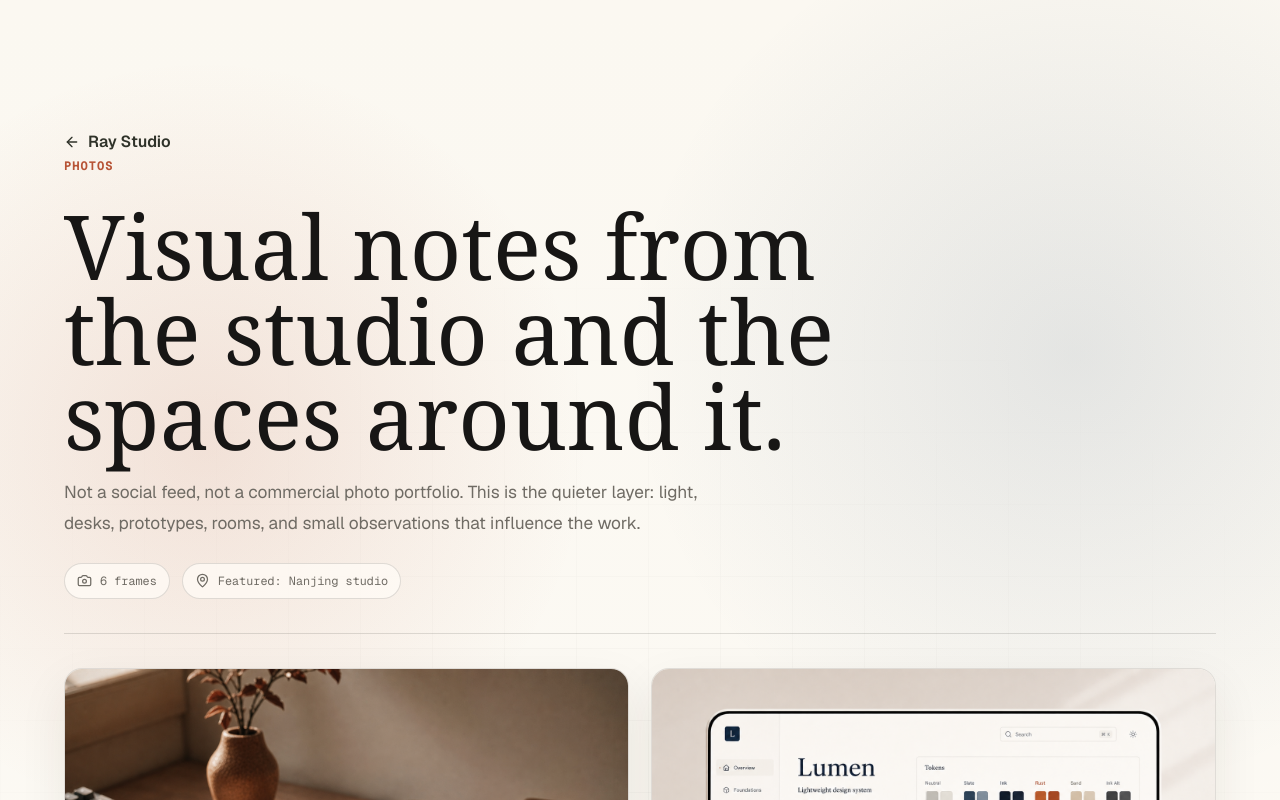
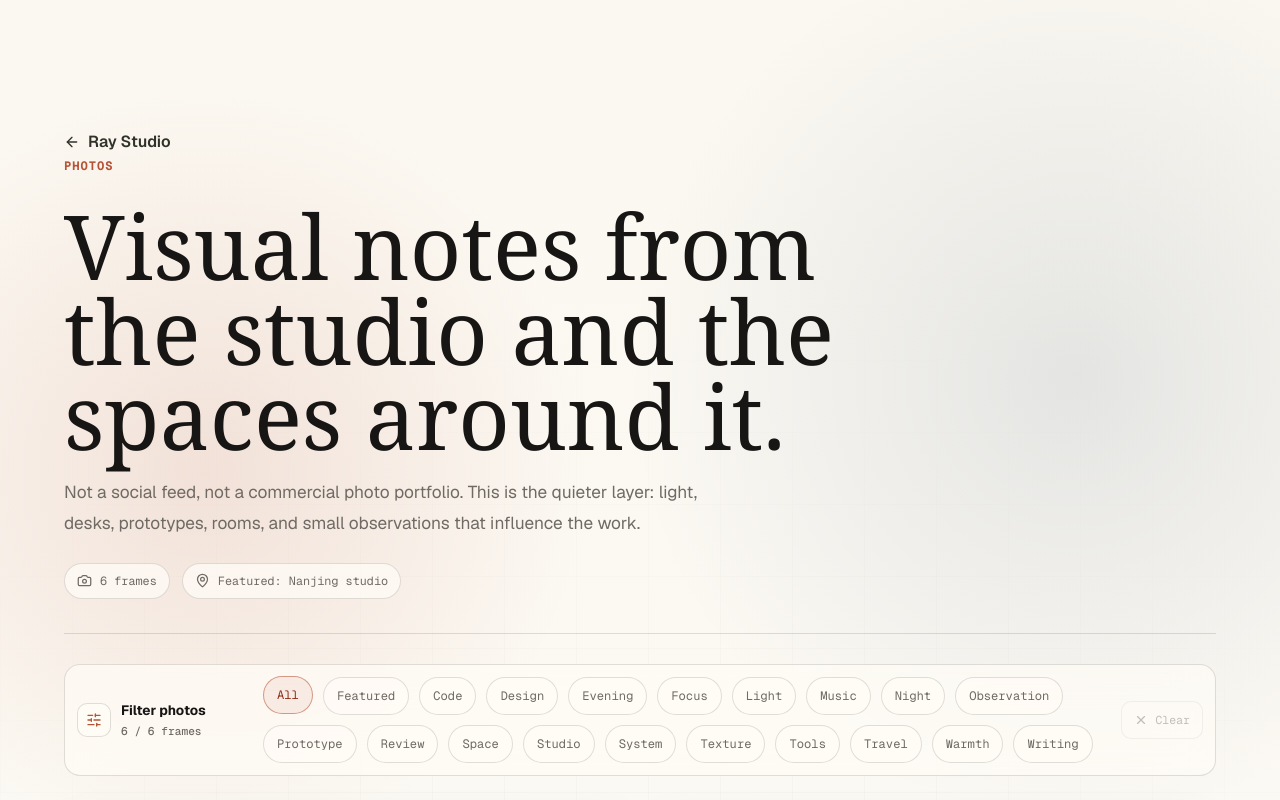
Before and after one commit to njueeRay/elegant-developer-studio, a Next.js app: page /photos in a window 1280 px wide. Shown: the top 800 px of the page. Built offline with nearby package versions, Linux system fonts and the light colour scheme.

Commit message:
feat: add photo filtering workflow

```diff
--- a/src/app/globals.css
+++ b/src/app/globals.css
@@ -1785,12 +1785,21 @@ kbd {
 }
 
 .photo-feature-band,
+.photo-explorer,
 .photo-grid,
 .music-console {
   position: relative;
   z-index: 1;
   width: min(100%, 1180px);
   margin: 0 auto;
+}
+
+.photo-explorer {
+  padding-top: 30px;
+}
+
+.photo-explorer .filter-toolbar {
+  margin-bottom: 0;
 }
 
 .photo-feature-band {
--- a/src/components/media/photo-grid.tsx
+++ b/src/components/media/photo-grid.tsx
@@ -3,12 +3,44 @@
 import Image from "next/image";
 import { ChevronLeft, ChevronRight, Expand, MapPin, X } from "lucide-react";
 import { useEffect, useMemo, useState } from "react";
+import { FilterBar } from "@/components/content/filter-bar";
 import type { Photo } from "@/data/media";
 
 export function PhotoGrid({ photos }: { photos: Photo[] }) {
+  const [activeFilter, setActiveFilter] = useState("All");
   const [activeIndex, setActiveIndex] = useState<number | null>(null);
-  const activePhoto = activeIndex === null ? null : photos[activeIndex];
-  const featured = useMemo(() => photos.filter((photo) => photo.featured), [photos]);
+  const filterItems = useMemo(
+    () => [
+      "All",
+      "Featured",
+      ...Array.from(new Set(photos.flatMap((photo) => photo.tags))).sort(),
+    ],
+    [photos],
+  );
+  const filteredPhotos = useMemo(() => {
+    if (activeFilter === "All") {
+      return photos;
+    }
+
+    if (activeFilter === "Featured") {
+      return photos.filter((photo) => photo.featured);
+    }
+
+    return photos.filter((photo) => photo.tags.includes(activeFilter));
+  }, [activeFilter, photos]);
+  const activePhoto = activeIndex === null ? null : filteredPhotos[activeIndex];
+  const highlights = useMemo(() => {
+    if (activeFilter === "All") {
+      return photos.filter((photo) => photo.featured);
+    }
+
+    return filteredPhotos.slice(0, 2);
+  }, [activeFilter, filteredPhotos, photos]);
+
+  function handleFilterChange(filter: string) {
+    setActiveFilter(filter);
+    setActiveIndex(null);
+  }
 
   useEffect(() => {
     if (activeIndex === null) {
@@ -22,13 +54,15 @@ export function PhotoGrid({ photos }: { photos: Photo[] }) {
 
       if (event.key === "ArrowRight") {
         setActiveIndex((index) =>
-          index === null ? index : (index + 1) % photos.length,
+          index === null ? index : (index + 1) % filteredPhotos.length,
         );
       }
 
       if (event.key === "ArrowLeft") {
         setActiveIndex((index) =>
-          index === null ? index : (index - 1 + photos.length) % photos.length,
+          index === null
+            ? index
+            : (index - 1 + filteredPhotos.length) % filteredPhotos.length,
         );
       }
     };
@@ -40,17 +74,30 @@ export function PhotoGrid({ photos }: { photos: Photo[] }) {
       window.removeEventListener("keydown", onKeyDown);
       document.body.style.overflow = "";
     };
-  }, [activeIndex, photos.length]);
+  }, [activeIndex, filteredPhotos.length]);
 
   return (
     <>
+      <section className="photo-explorer" aria-label="Photo explorer">
+        <FilterBar
+          label="Filter photos"
+          active={activeFilter}
+          items={filterItems}
+          onChange={handleFilterChange}
+          resultCount={filteredPhotos.length}
+          totalCount={photos.length}
+          noun="frames"
+        />
+      </section>
+
+      {highlights.length > 0 ? (
         <section className="photo-feature-band" aria-label="Featured photos">
-        {featured.map((photo, index) => (
+          {highlights.map((photo, index) => (
             <button
               key={photo.slug}
               type="button"
               className="photo-feature-card"
-            onClick={() => setActiveIndex(photos.indexOf(photo))}
+              onClick={() => setActiveIndex(filteredPhotos.indexOf(photo))}
             >
               <Image
                 src={photo.image}
@@ -59,7 +106,7 @@ export function PhotoGrid({ photos }: { photos: Photo[] }) {
                 height={760}
                 className="photo-feature-image"
                 unoptimized={photo.image.startsWith("http")}
-              priority={index === 0}
+                priority={activeFilter === "All" && index === 0}
               />
               <span>
                 <small>{photo.mood}</small>
@@ -68,9 +115,10 @@ export function PhotoGrid({ photos }: { photos: Photo[] }) {
             </button>
           ))}
         </section>
+      ) : null}
 
       <section className="photo-grid" aria-label="Photo notes">
-        {photos.map((photo, index) => (
+        {filteredPhotos.map((photo, index) => (
           <button
             key={photo.slug}
             type="button"
@@ -120,7 +168,9 @@ export function PhotoGrid({ photos }: { photos: Photo[] }) {
             aria-label="Previous photo"
             onClick={() =>
               setActiveIndex((index) =>
-                index === null ? index : (index - 1 + photos.length) % photos.length,
+                index === null
+                  ? index
+                  : (index - 1 + filteredPhotos.length) % filteredPhotos.length,
               )
             }
           >
@@ -151,7 +201,7 @@ export function PhotoGrid({ photos }: { photos: Photo[] }) {
             aria-label="Next photo"
             onClick={() =>
               setActiveIndex((index) =>
-                index === null ? index : (index + 1) % photos.length,
+                index === null ? index : (index + 1) % filteredPhotos.length,
               )
             }
           >
```
Also changed, not shown: 8 other files (tests, documents, lock files or other folders). Lines whose indentation alone changed are shown as unchanged.
